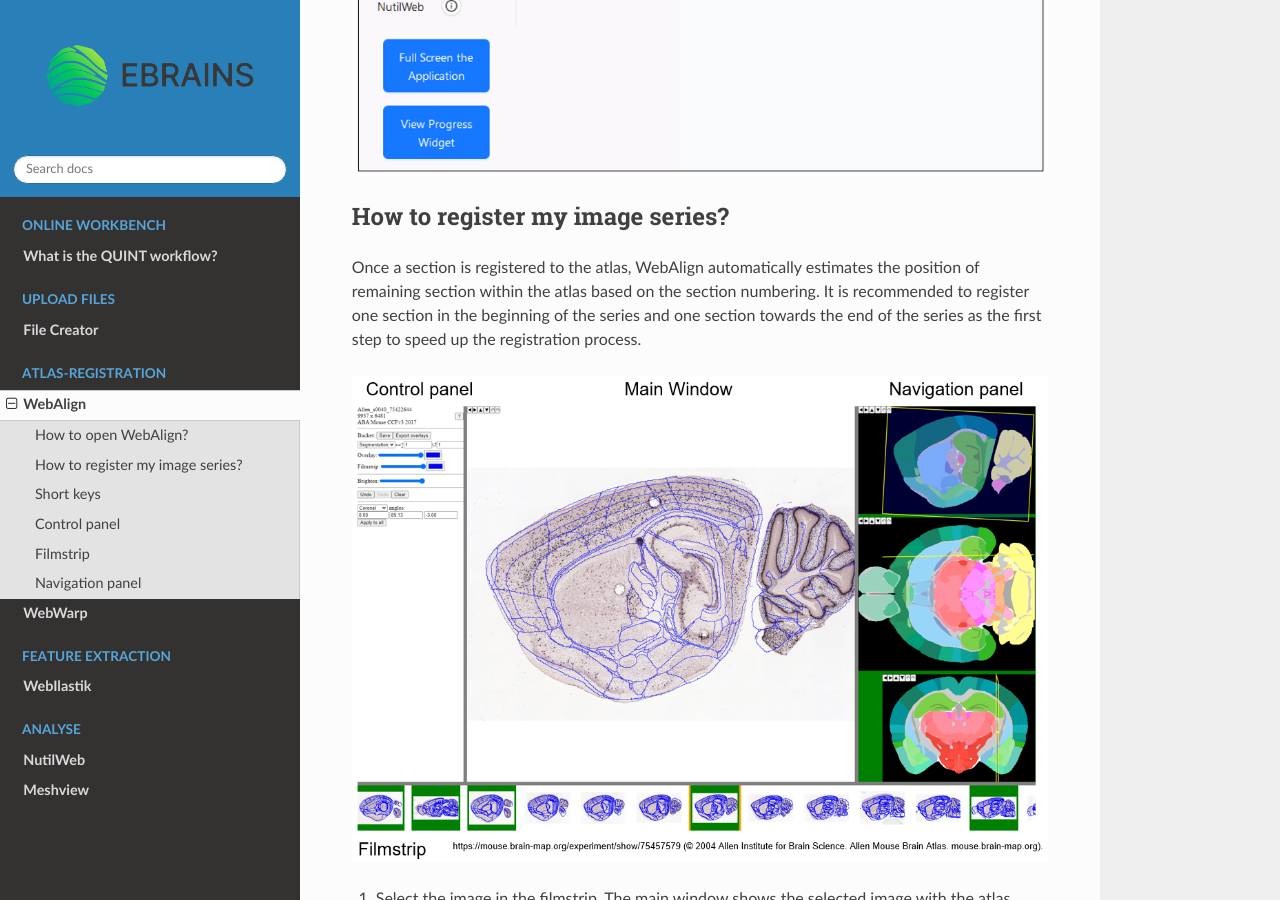
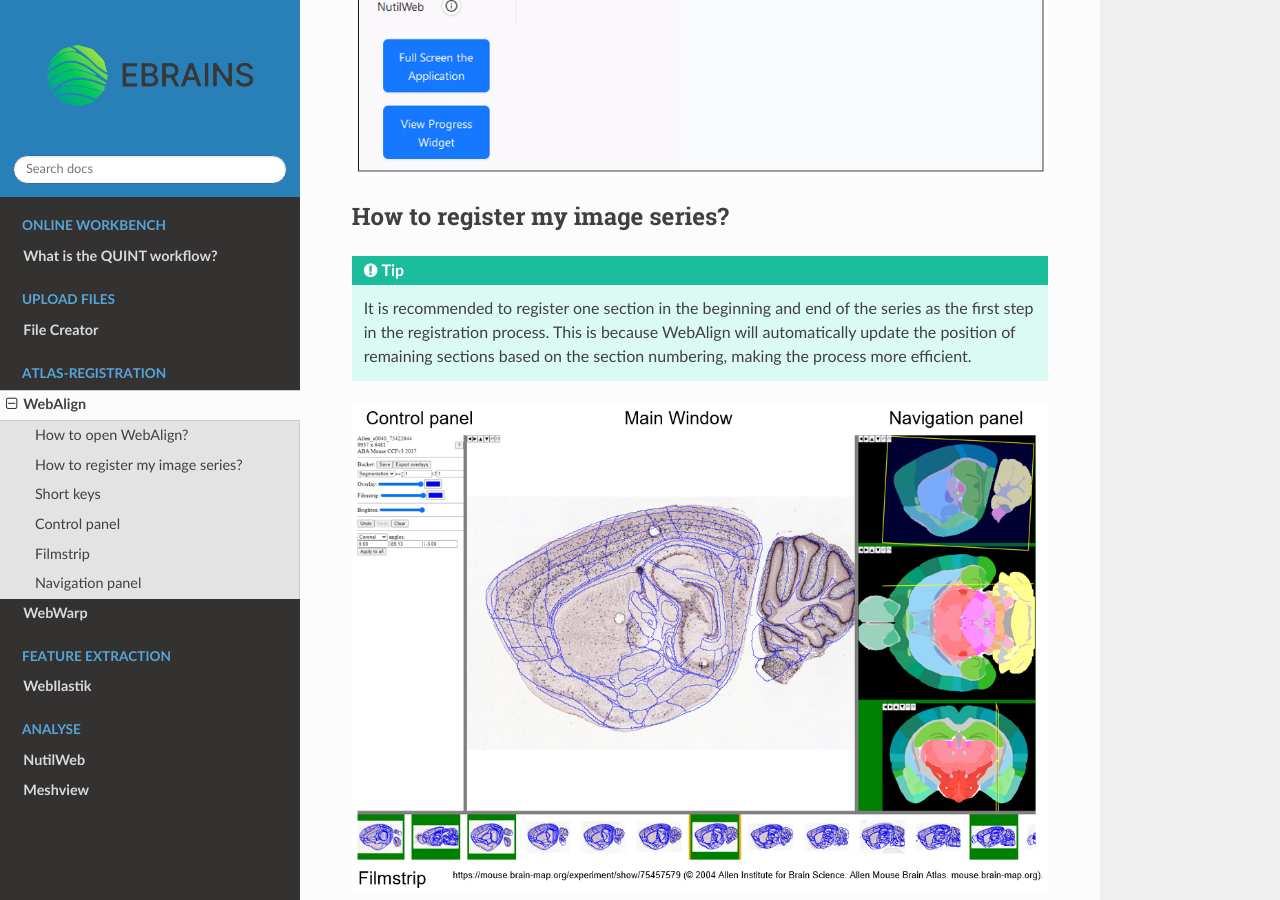
Before and after one commit to Neural-Systems-at-UIO/QUINT_webtools, a Sphinx documentation site: the page built from docs/WebAlign.rst, in a window 1280 px wide and 900 px high, scrolled down 644 px. Built offline with Sphinx 7.4.7 and the Read the Docs theme 2.0.0, drawn with Linux system fonts in a browser that asks for light colours.

Commit message:
Update WebAlign.rst

```diff
--- a/docs/WebAlign.rst
+++ b/docs/WebAlign.rst
@@ -13,7 +13,7 @@
 How to register my image series?
 --------------------------------
 
-Once a section is registered to the atlas, WebAlign automatically estimates the position of remaining section within the atlas based on the section numbering. It is recommended to register one section in the beginning of the series and one section towards the end of the series as the first step to speed up the registration process.
+.. tip::  It is recommended to register one section in the beginning and end of the series as the first step in the registration process. This is because WebAlign will automatically update the position of remaining sections based on the section numbering, making the process more efficient.
 
 .. image:: images/WebAlign_updated.PNG
 
```
